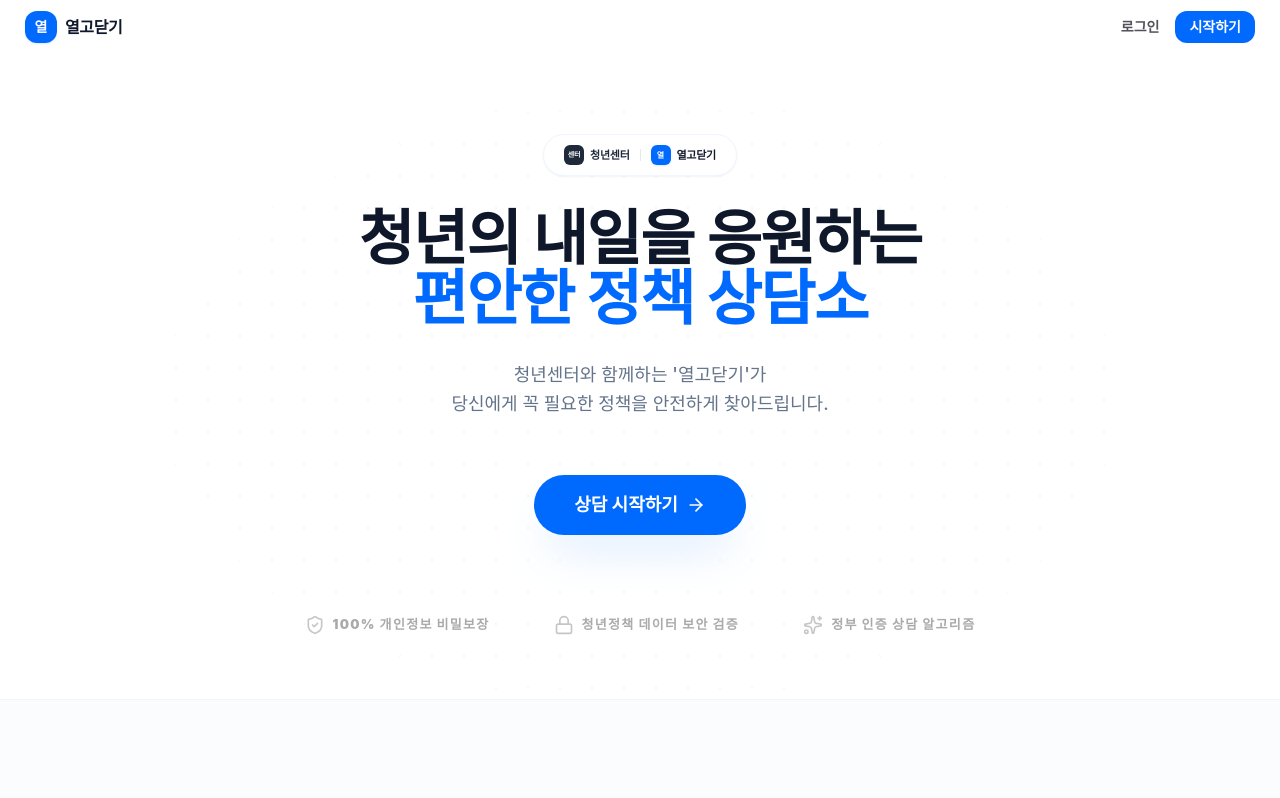
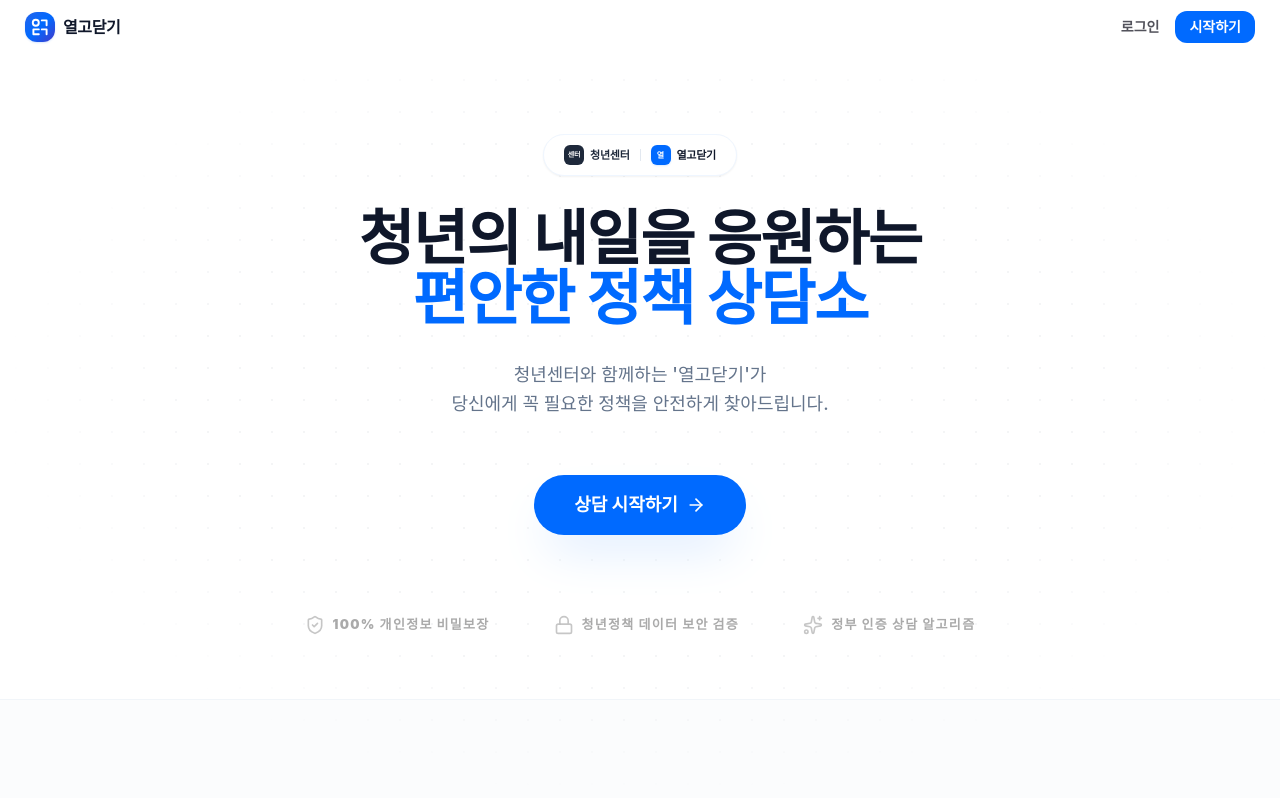
Before and after one commit to dodohanwdy-cyber/dodotest, a Next.js app: page / in a window 1280 px wide. Shown: the top 798 px of the page. Built offline with nearby package versions, Linux system fonts and the light colour scheme; no server answers; a web font is replaced by a local one.

Commit message:
feat: implement OPCL 4-directional symbol logo (ㅇㄱㄷㄱ)

```diff
--- /dev/null
+++ b/src/components/common/OpclLogoSymbol.tsx
@@ -0,0 +1,117 @@
+"use client";
+
+import React from "react";
+
+interface OpclLogoSymbolProps {
+  size?: number | string;
+  variant?: "grid" | "cross" | "cycle";
+  className?: string;
+}
+
+export default function OpclLogoSymbol({
+  size = 32,
+  variant = "grid",
+  className = ""
+}: OpclLogoSymbolProps) {
+  // 1. [2x2 그리드 엠블럼형] : 안정적인 4분할 배치 (상좌 ㅇ, 상우 ㄱ, 하좌 ㄷ, 하우 ㄱ)
+  if (variant === "grid") {
+    return (
+      <div
+        style={{ width: size, height: size }}
+        className={`bg-gradient-to-br from-blue-600 via-primary to-indigo-700 rounded-lg sm:rounded-xl flex items-center justify-center shadow-sm shadow-blue-500/20 shrink-0 select-none ${className}`}
+      >
+        <svg
+          viewBox="0 0 40 40"
+          fill="none"
+          xmlns="http://www.w3.org/2000/svg"
+          className="w-[80%] h-[80%]"
+        >
+          {/* ㅇ (상좌) */}
+          <circle
+            cx="13"
+            cy="13"
+            r="5"
+            stroke="white"
+            strokeWidth="3.2"
+          />
+          {/* ㄱ (상우) */}
+          <path
+            d="M 23 9 H 31 V 17"
+            stroke="white"
+            strokeWidth="3.2"
+            strokeLinecap="round"
+            strokeLinejoin="round"
+          />
+          {/* ㄷ (하좌) */}
+          <path
+            d="M 18 24 H 9 V 32 H 18"
+            stroke="white"
+            strokeWidth="3.2"
+            strokeLinecap="round"
+            strokeLinejoin="round"
+          />
+          {/* ㄱ (하우) */}
+          <path
+            d="M 23 24 H 31 V 32"
+            stroke="white"
+            strokeWidth="3.2"
+            strokeLinecap="round"
+            strokeLinejoin="round"
+          />
+        </svg>
+      </div>
+    );
+  }
+
+  // 2. [십자 4방향 크로스형] : 상(ㅇ), 우(ㄱ), 하(ㄷ), 좌(ㄱ)
+  if (variant === "cross") {
+    return (
+      <div
+        style={{ width: size, height: size }}
+        className={`bg-gradient-to-br from-blue-600 to-indigo-700 rounded-lg sm:rounded-xl flex items-center justify-center shadow-sm shadow-blue-500/20 shrink-0 select-none ${className}`}
+      >
+        <svg
+          viewBox="0 0 40 40"
+          fill="none"
+          xmlns="http://www.w3.org/2000/svg"
+          className="w-[82%] h-[82%]"
+        >
+          {/* 중앙 소프트 포인트 */}
+          <circle cx="20" cy="20" r="1.5" fill="white" opacity="0.6" />
+
+          {/* 상: ㅇ */}
+          <circle cx="20" cy="10" r="4.2" stroke="white" strokeWidth="2.8" />
+
+          {/* 우: ㄱ */}
+          <path d="M 28 17 H 33 V 22" stroke="white" strokeWidth="2.8" strokeLinecap="round" strokeLinejoin="round" />
+
+          {/* 하: ㄷ */}
+          <path d="M 24 30 H 16 V 36 H 24" stroke="white" strokeWidth="2.8" strokeLinecap="round" strokeLinejoin="round" />
+
+          {/* 좌: ㄱ */}
+          <path d="M 7 17 H 12 V 22" stroke="white" strokeWidth="2.8" strokeLinecap="round" strokeLinejoin="round" />
+        </svg>
+      </div>
+    );
+  }
+
+  // 3. [순환형 모듈러]
+  return (
+    <div
+      style={{ width: size, height: size }}
+      className={`bg-gradient-to-br from-blue-600 to-indigo-700 rounded-lg sm:rounded-xl flex items-center justify-center shadow-sm shadow-blue-500/20 shrink-0 select-none ${className}`}
+    >
+      <svg
+        viewBox="0 0 40 40"
+        fill="none"
+        xmlns="http://www.w3.org/2000/svg"
+        className="w-[80%] h-[80%]"
+      >
+        <circle cx="12" cy="12" r="5" stroke="white" strokeWidth="3" />
+        <path d="M 24 8 H 32 V 16" stroke="white" strokeWidth="3" strokeLinecap="round" strokeLinejoin="round" />
+        <path d="M 16 25 H 8 V 33 H 16" stroke="white" strokeWidth="3" strokeLinecap="round" strokeLinejoin="round" />
+        <path d="M 24 25 H 32 V 33" stroke="white" strokeWidth="3" strokeLinecap="round" strokeLinejoin="round" />
+      </svg>
+    </div>
+  );
+}
--- a/src/components/layout/Navbar.tsx
+++ b/src/components/layout/Navbar.tsx
@@ -5,6 +5,7 @@ import { usePathname } from "next/navigation";
 import { useAuth } from "@/context/AuthContext";
 import { LogOut, User, LayoutDashboard, FileText, PlusCircle, Tag } from "lucide-react";
 import { useUITag } from "@/context/UITagContext";
+import OpclLogoSymbol from "@/components/common/OpclLogoSymbol";
 
 export default function Navbar() {
   const { user, userRole, logout, isLoading } = useAuth();
@@ -14,11 +15,9 @@ export default function Navbar() {
   return (
     <nav className="global-navbar sticky top-0 z-50 w-full glass border-b border-slate-200/60 px-3 sm:px-6 py-1.5 sm:py-2.5">
       <div className="max-w-7xl mx-auto flex items-center justify-between gap-2">
-        {/* 1. 좌측 로고: 미니멀 심볼 + 브랜드명 */}
+        {/* 1. 좌측 로고: ㅇㄱㄷㄱ 4방향 심볼 + 브랜드명 */}
         <Link href="/" className="flex items-center gap-2 group transition-transform active:scale-95 shrink-0">
-          <div className="w-7 h-7 sm:w-8 sm:h-8 bg-primary rounded-lg sm:rounded-xl flex items-center justify-center text-xs sm:text-sm text-white font-black shadow-sm shadow-blue-100">
-            열
-          </div>
+          <OpclLogoSymbol size={30} variant="grid" className="sm:w-[32px] sm:h-[32px]" />
           <h3 className="text-sm sm:text-base font-black text-slate-900 tracking-tight leading-none">
             열고닫기
           </h3>
```
